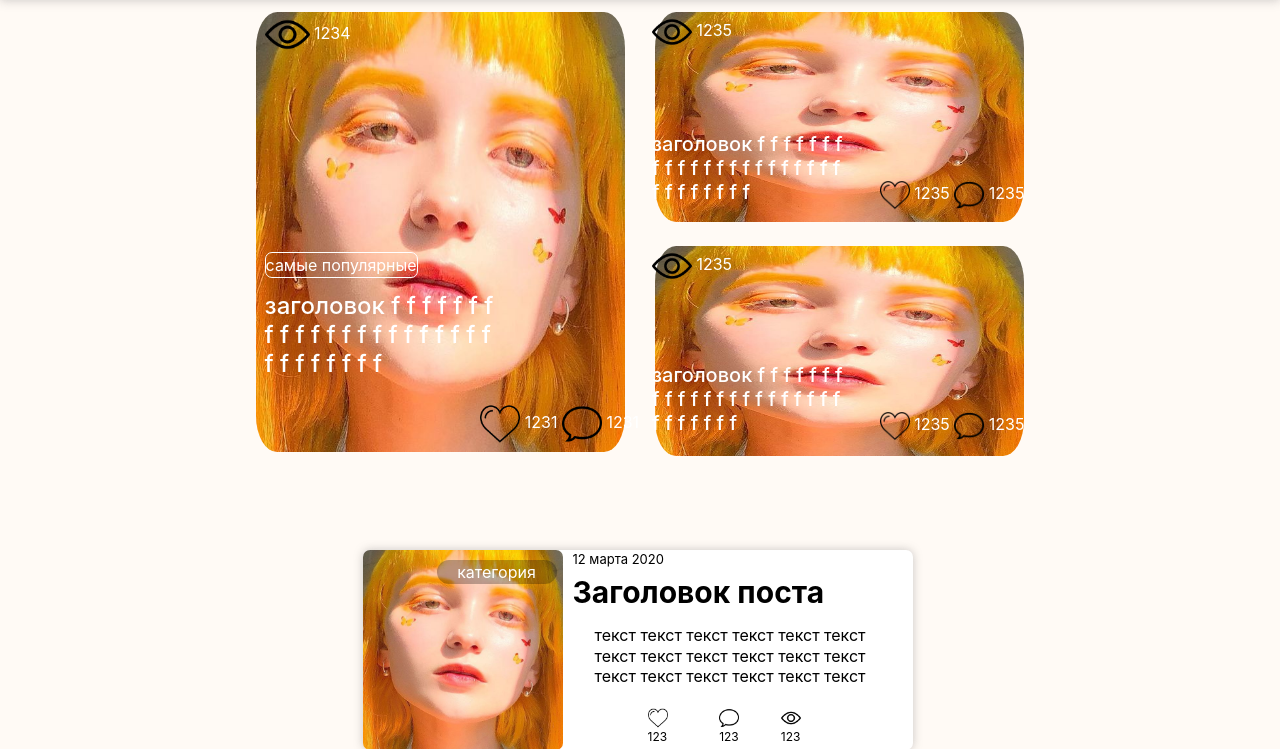
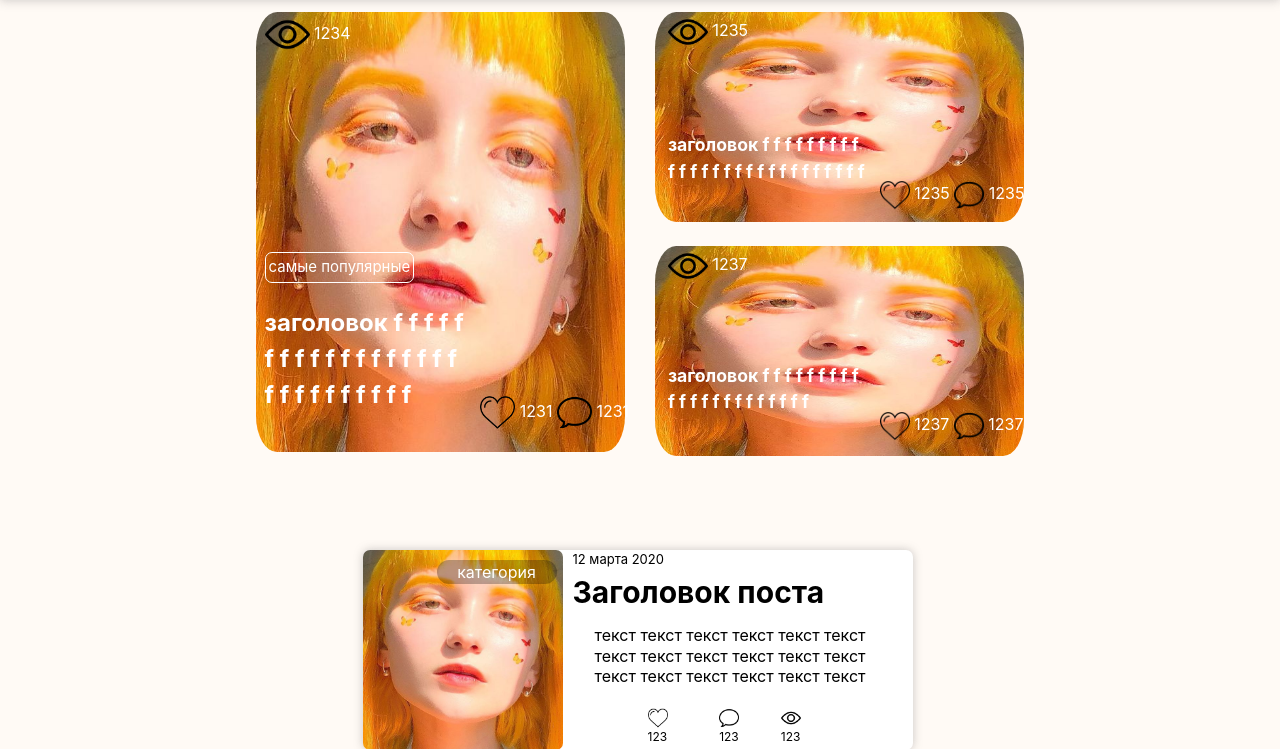
Before and after one commit to NUREPP2020/WhyDoHow, a PHP site: page / in a window 1280 px wide. Shown: the part 105-854 px from the top of the page. Run offline with PHP 8.4, Linux system fonts and the light colour scheme.

Commit message:
главная цсс готово

```diff
--- a/index.php
+++ b/index.php
@@ -45,24 +45,23 @@ require('header.php')
     </div>
     -->
     <!--топ 3 хреновины-->
-    <div>
+    <div id="topPosts">
         <div class="row img-wrap" style="margin: 0 10% 0 10%">
             <img src="img/девушка1.jpg" alt="" class="col post-top-image post-top-image-big">
-            <span>
-                <img src="img/eye.png" alt="" style="width: 45px">
+            <span class="post-top-image-stats-size post-top-image-big-eye">
+                <img src="img/eye.png" alt="" class="post-top-image-big-top-icon" >
                 1234
             </span>
-            <span style=" border: 1px solid #fff;border-radius: 7px;top: 50%">
+            <span class="post-top-label-most-popular">
                 самые популярные
             </span>
-            <span style="bottom: 22%; ">
-                <h4 style="width: 40%">
-                    заголовок f f f f f f f f f f f f f f f f f f f f f f f f f f f f  f f
-                </h4>
+            <span class="post-top-image-big-top-span-header">
+                    <b>заголовок f f f f f f f f f f f f f f f f f f f f f f f f f f f f</b>
             </span>
-            <span style="bottom: 10%; left: 30%"><img src="img/heart.png" alt="" style="width: 40px">
+            <span style="left: 30%" class="post-top-image-stats-size post-top-image-big-bottom-icon-y">
+                <img src="img/heart.png" alt="" class="post-top-image-big-bottom-icon">
                 1231
-                <img src="img/comment.png" alt="" style="width: 40px">
+                <img src="img/comment.png" alt="" class="post-top-image-big-bottom-icon">
                 1231
             </span>
 
@@ -70,18 +69,17 @@ require('header.php')
                 <!--первая мелкая фотка-->
                 <div class="row">
                     <img src="img/девушка1.jpg" alt="" class="col post-top-image post-top-image-small">
-                    <span>
-                <img src="img/eye.png" alt="" style="width: 40px; left: 5%">
+                    <span class="post-top-span-margin-content post-top-image-stats-size">
+                <img src="img/eye.png" alt="" class="post-top-image-small-top-icon">
                 1235
                     </span>
-                    <span style="top: 25%; ">
-                <h5 style="width: 50%">
-                    заголовок f f f f f f f f f f f f f f f f f f f f f f f f f f f f f f
-                </h5>
+                    <span class="post-top-span-margin-content post-top-image-small-top-span-header1">
+                    <b>заголовок f f f f f f f f f f f f f f f f f f f f f f f f f f f</b>
                     </span>
-                    <span style="top: 35%; left: 60%"><img src="img/heart.png" alt="" style="width: 30px">
+                    <span style="left: 60%" class="post-top-image-stats-size post-top-image-small-bottom-icon-y1">
+                        <img src="img/heart.png" alt="" class="post-top-image-small-bottom-icon">
                 1235
-                <img src="img/comment.png" alt="" style="width: 30px">
+                <img src="img/comment.png" alt="" class="post-top-image-small-bottom-icon">
                 1235
             </span>
                 </div>
@@ -89,25 +87,25 @@ require('header.php')
                 <!--вторая мелкая фотка-->
                 <div class="row">
                     <img src="img/девушка1.jpg" alt="" class="col post-top-image post-top-image-small">
-                    <span>
-                <img src="img/eye.png" alt="" style="width: 40px">
-                1235
+                    <span class="post-top-span-margin-content post-top-image-stats-size">
+                <img src="img/eye.png" alt="" class="post-top-image-small-top-icon">
+                1237
                     </span>
-                    <span style="top: 73%; ">
-                <h5 style="width: 50%">
-                    заголовок f f f f f f f f f f f f f f f f f f f f f f f f f f f f f
-                </h5>
+                    <span class="post-top-span-margin-content post-top-image-small-top-span-header2">
+                   <b>заголовок f f f f f f f f f f f f f f f f f f f f f f</b>
                     </span>
-                    <span style="top: 83%; left: 60%"><img src="img/heart.png" alt="" style="width: 30px">
-                1235
-                <img src="img/comment.png" alt="" style="width: 30px">
-                1235
-            </span>
+                    <span style="left: 60%" class="post-top-image-stats-size post-top-image-small-bottom-icon-y2">
+                        <img src="img/heart.png" alt="" class="post-top-image-small-bottom-icon">
+                        1237
+                        <img src="img/comment.png" alt="" class="post-top-image-small-bottom-icon">
+                        1237
+                    </span>
                 </div>
             </div>
         </div>
     </div>
-    <br><br>
+    <br>
+    <br>
     <!--мелкие постыы-->
     <div class="centerDivs">
         <?php
--- a/main.css
+++ b/main.css
@@ -303,6 +304,76 @@ a {
 
 .post-top-label-most-popular {
     font-size: 15px;
+    border: 1px solid #fff;
+    border-radius: 7px;
+    top: 50%;
+    padding: 3px;
+}
+
+.post-top-span-margin-content {
+    margin-left: 4%;
+}
+
+.post-top-image-big-top-span-header {
+    bottom: 24%;
+    width: 25%;
+    font-size: 1.5em;
+    max-height: 3em;
+}
+
+.post-top-image-small-top-span-header1 {
+    top: 25%;
+    width: 50%;
+    font-size: 1.1em;
+    max-height: 2.2em;
+}
+
+.post-top-image-small-top-span-header2 {
+    top: 73%;
+    width: 50%;
+    font-size: 1.1em;
+    max-height: 2.2em;
+}
+
+.post-top-image-big-bottom-icon-text {
+    bottom: 13%;
+    left: 30%;
+}
+
+.post-top-image-big-eye {
+    margin-top: 0;
+}
+
+.post-top-image-stats-size {
+    font-size: 16px;
+}
+
+.post-top-image-big-top-icon {
+    width: 45px;
+}
+
+.post-top-image-big-bottom-icon {
+    width: 35px;
+}
+
+.post-top-image-small-top-icon {
+    width: 40px;
+}
+
+.post-top-image-small-bottom-icon {
+    width: 30px;
+}
+
+.post-top-image-big-bottom-icon-y {
+    bottom: 13%;
+}
+
+.post-top-image-small-bottom-icon-y1 {
+    top: 35%;
+}
+
+.post-top-image-small-bottom-icon-y2 {
+    top: 83%;
 }
 
 @media screen and (max-width: 1200px) {
```
Also changed, not shown: other parts of main.css (+167 -0 lines).
